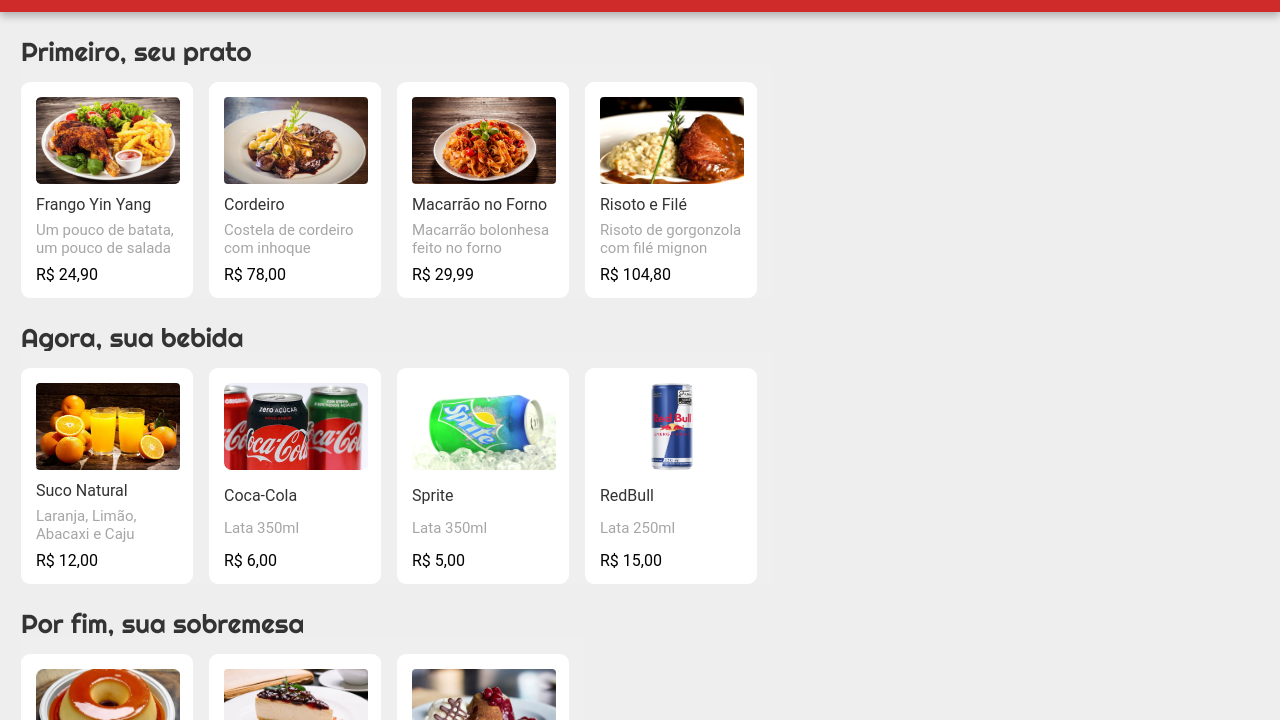
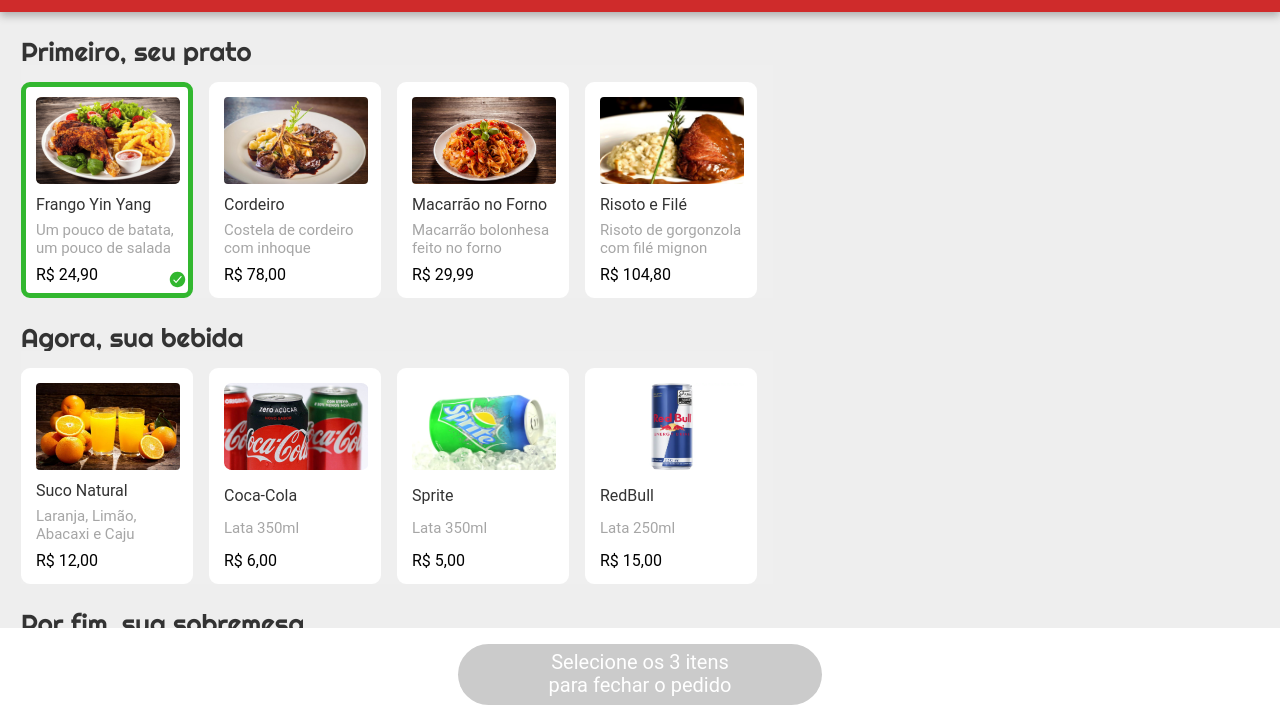
Before and after one commit to guilhermefonsecamarquez/Projeto03-DrivenEats, a plain HTML site: page index.html in a window 1280 px wide. Both pictures are taken after a click on the button 115 px from the left and 261 px from the top of the page. Shown: the part 80-800 px from the top of the page. Drawn offline with nearby package versions, Linux system fonts and the light colour scheme.

Commit message:
html-css-header-main-footer-iniciando-js

```diff
--- a/css/style.css
+++ b/css/style.css
@@ -52,6 +52,19 @@
   background-color: #EEEEEE;
 }
 
+footer {
+  background-color: #FFFFFF;
+  width: 100%;
+  height: 92px;
+  position: fixed;
+  z-index: 2;
+  bottom: 0;
+  left: 0;
+  display: flex;
+  align-items: center;
+  justify-content: center;
+}
+
 .header div {
   margin-left: 21px;
   font-size: 18px;
@@ -62,6 +75,20 @@
   margin-top: 27px;
   margin-left: 21px;
 }
+
+.finalizarPedido {
+  padding: 0px 80px;
+  width: 364px;
+  height: 61px;
+  border-radius: 50px;
+  background-color: #CBCBCB;
+  font-family: "Roboto";
+  font-size: 20px;
+  line-height: 23.44px;
+  text-align: Center;
+  color: #FFFFFF;
+}
+
 
 
 
@@ -98,12 +125,22 @@
   border-radius: 9px;
 }
 
+.checkCard {
+  border: solid 5px #32B72F;
+}
+
 .check {
   position: absolute;
   z-index: 1;
   left: 142px;
   top: 183px;
   display: none;
+}
+
+.check ion-icon {
+  width: 19px;
+  height: 19px;
+  color: #32B72F;
 }
 
 .descricao {
@@ -117,3 +154,7 @@
   color: #000000;
   font-size: 16px;
 }
+
+.aparecer {
+  display: initial;
+}
--- a/index.html
+++ b/index.html
@@ -29,7 +29,7 @@
           <h2>Primeiro, seu prato</h2>
         </div>
         <div class="cards">
-          <button>
+          <button onclick="checkPrato(this)">
             <div class="card">
               <div class="check">
                 <ion-icon name="checkmark-circle"></ion-icon>
@@ -268,8 +268,10 @@
   </main>
 
   <footer>
+    <button class="finalizarPedido">Selecione os 3 itens para fechar o pedido</button>
   </footer>
 
+  <script src="script.js"></script>
   <script type="module" src="https://unpkg.com/ionicons@7.1.0/dist/ionicons/ionicons.esm.js"></script>
   <script nomodule src="https://unpkg.com/ionicons@7.1.0/dist/ionicons/ionicons.js"></script>
 </body>
--- /dev/null
+++ b/script.js
@@ -0,0 +1,4 @@
+function checkPrato(prato) {
+  prato.querySelector(".card").classList.toggle("checkCard");
+  prato.querySelector(".check").classList.toggle("aparecer");
+}
```
